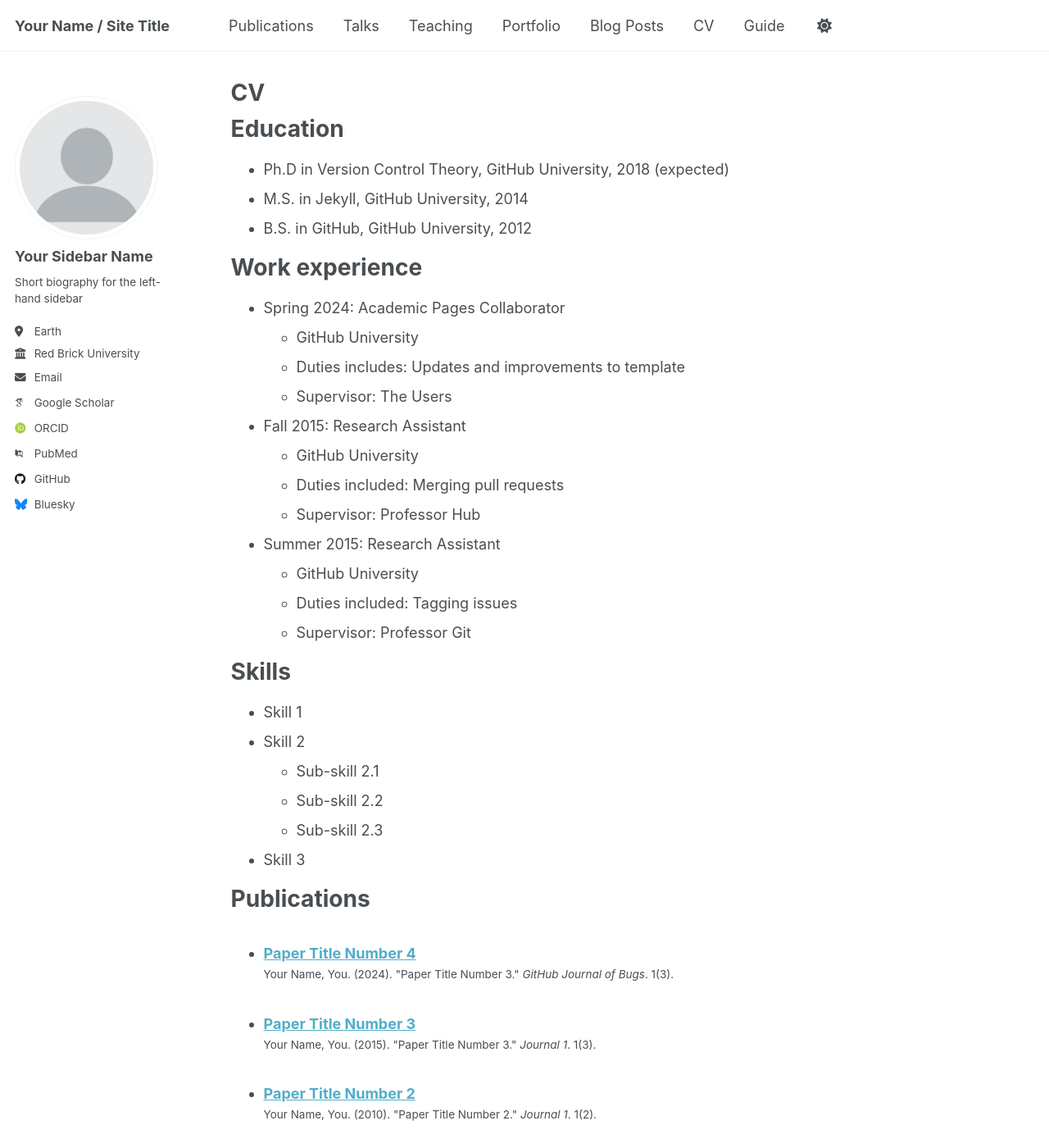
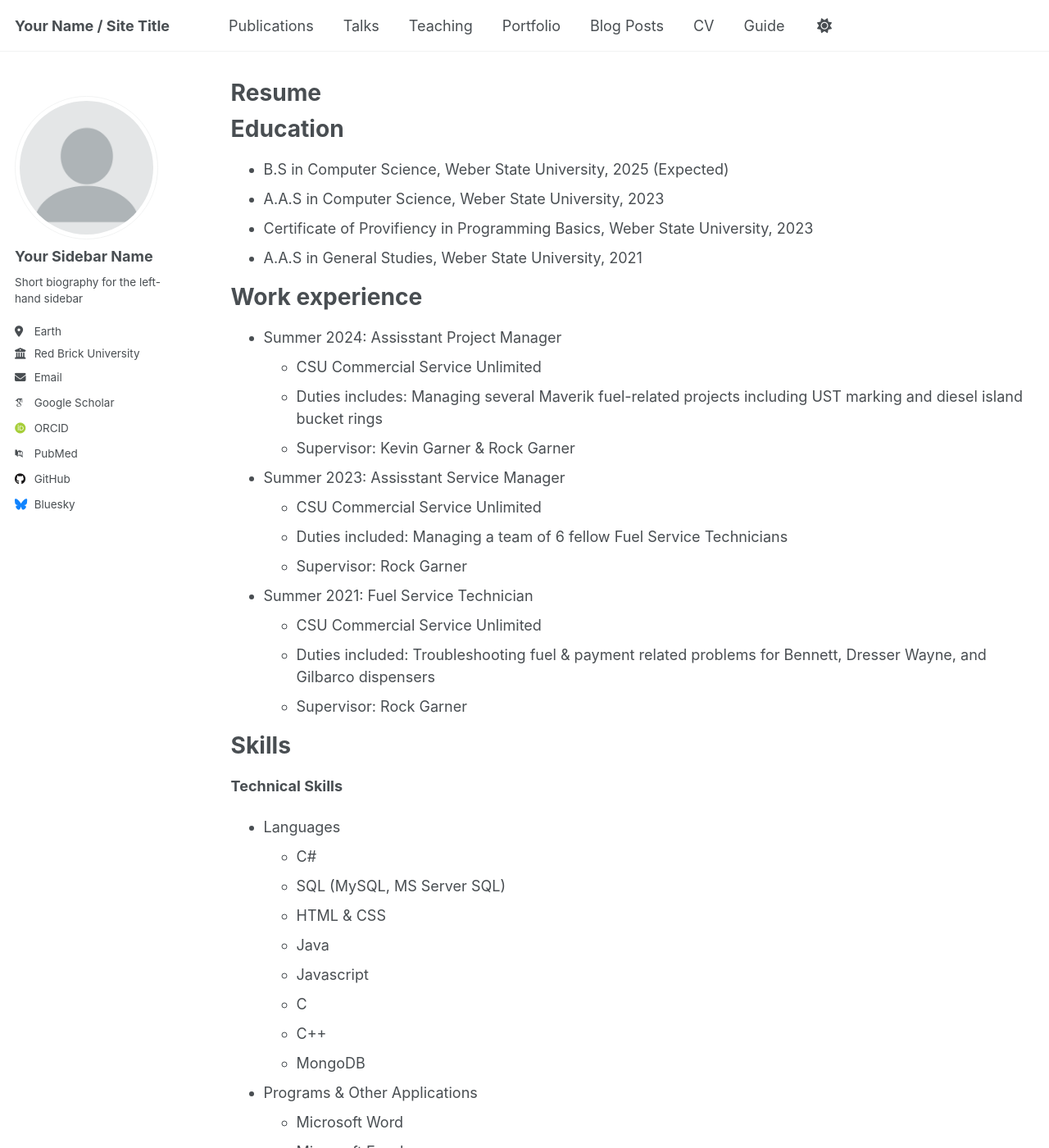
Before and after one commit to CarterFausett/CarterFausett.github.io, a Jekyll site: the page built from _pages/cv.md, in a window 1280 px wide and 1400 px high. Shown: the whole window at 82% size. Built offline with Jekyll 4.4.1, drawn with Linux system fonts in a browser that asks for light colours; some web fonts are replaced; some of the changed text lies outside the part shown.

Commit message:
Update cv.md

```diff
--- a/_pages/cv.md
+++ b/_pages/cv.md
@@ -1,6 +1,6 @@
 ---
 layout: archive
-title: "CV"
+title: "Resume"
 permalink: /cv/
 author_profile: true
 redirect_from:
@@ -11,54 +11,49 @@ redirect_from:
 
 Education
 ======
-* Ph.D in Version Control Theory, GitHub University, 2018 (expected)
-* M.S. in Jekyll, GitHub University, 2014
-* B.S. in GitHub, GitHub University, 2012
+* B.S in Computer Science, Weber State University, 2025 (Expected)
+* A.A.S in Computer Science, Weber State University, 2023
+* Certificate of Provifiency in Programming Basics, Weber State University, 2023
+* A.A.S in General Studies, Weber State University, 2021
 
 Work experience
 ======
-* Spring 2024: Academic Pages Collaborator
-  * GitHub University
-  * Duties includes: Updates and improvements to template
-  * Supervisor: The Users
+* Summer 2024: Assisstant Project Manager
+  * CSU Commercial Service Unlimited
+  * Duties includes: Managing several Maverik fuel-related projects including UST marking and diesel island bucket rings
+  * Supervisor: Kevin Garner & Rock Garner
 
-* Fall 2015: Research Assistant
-  * GitHub University
-  * Duties included: Merging pull requests
-  * Supervisor: Professor Hub
+* Summer 2023: Assisstant Service Manager
+  * CSU Commercial Service Unlimited
+  * Duties included: Managing a team of 6 fellow Fuel Service Technicians
+  * Supervisor: Rock Garner
 
-* Summer 2015: Research Assistant
-  * GitHub University
-  * Duties included: Tagging issues
-  * Supervisor: Professor Git
+* Summer 2021: Fuel Service Technician
+  * CSU Commercial Service Unlimited
+  * Duties included: Troubleshooting fuel & payment related problems for Bennett, Dresser Wayne, and Gilbarco dispensers
+  * Supervisor: Rock Garner
 
 Skills
 ======
-* Skill 1
-* Skill 2
-  * Sub-skill 2.1
-  * Sub-skill 2.2
-  * Sub-skill 2.3
-* Skill 3
-
-Publications
-======
-  <ul>{% for post in site.publications reversed %}
-    {% include archive-single-cv.html %}
-  {% endfor %}</ul>
-
-Talks
-======
-  <ul>{% for post in site.talks reversed %}
-    {% include archive-single-talk-cv.html  %}
-  {% endfor %}</ul>
-
-Teaching
-======
-  <ul>{% for post in site.teaching reversed %}
-    {% include archive-single-cv.html %}
-  {% endfor %}</ul>
+**Technical Skills**
+* Languages
+  * C#
+  * SQL (MySQL, MS Server SQL)
+  * HTML & CSS
+  * Java
+  * Javascript
+  * C
+  * C++
+  * MongoDB
+* Programs & Other Applications
+  * Microsoft Word
+  * Microsoft Excel
+  * Microsoft Power Point
+  * Microsoft Access
+  * Github
+  * SQL Server Management Studio
 
 Service and leadership
 ======
 * Currently signed in to 43 different slack teams
+* Member of almost 100 discord servers
```
